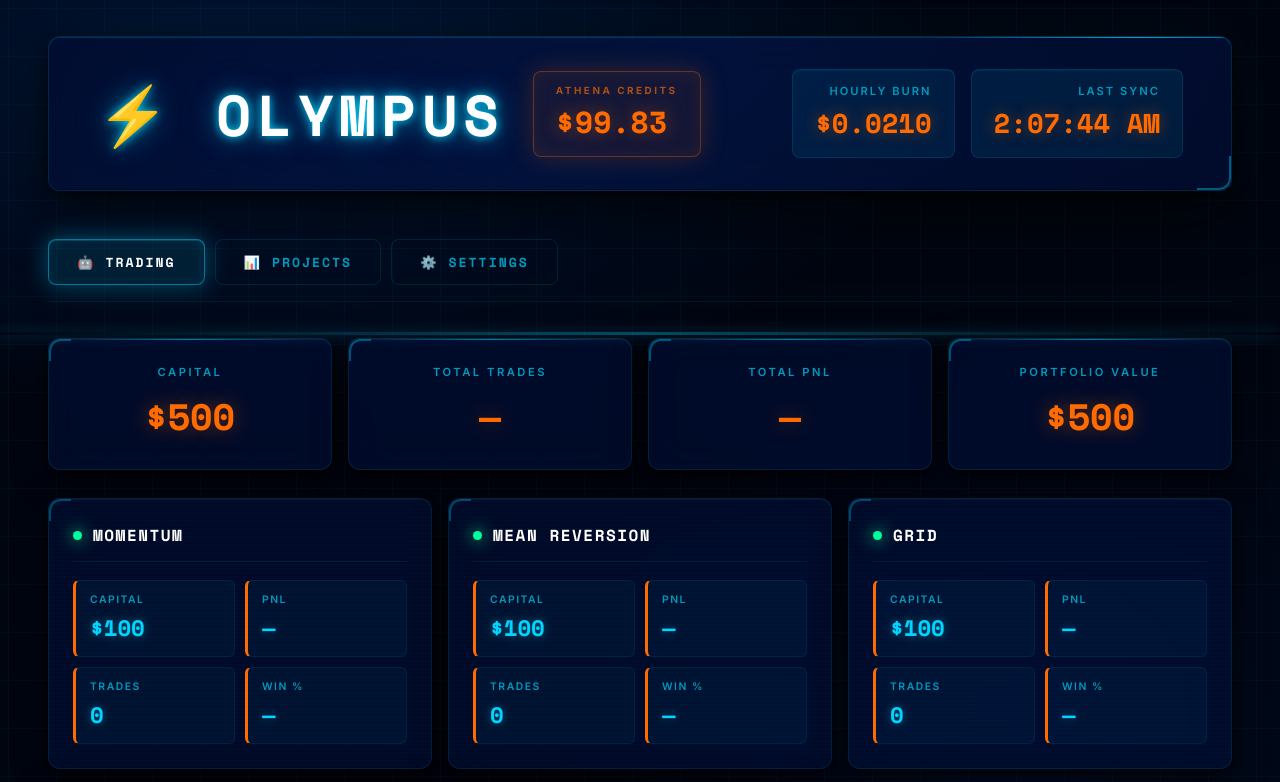
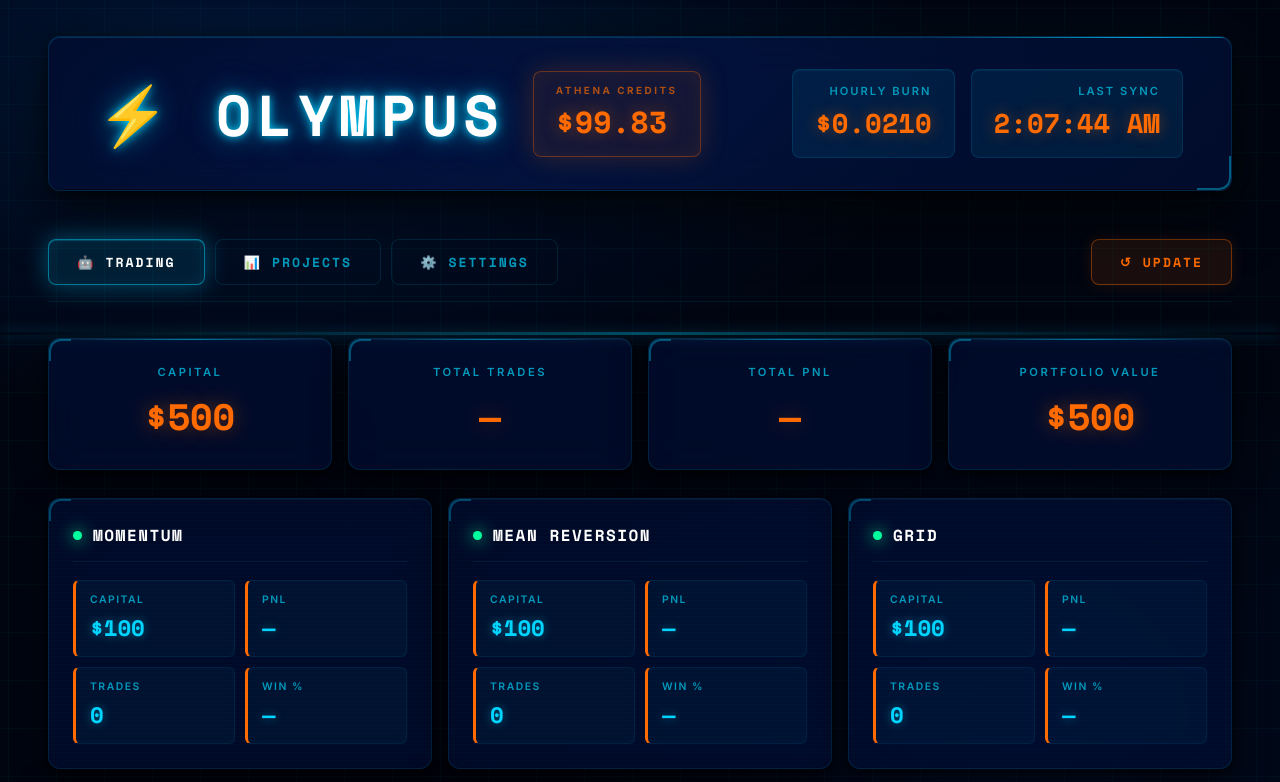
Before and after one commit to Jfrm918/tradebot-hub, a website: page trading_bots/olympus.html in a window 1280 px wide. Shown: the top 782 px of the page. Drawn offline with nearby package versions, Linux system fonts and the light colour scheme; no server answers.

Commit message:
Add UPDATE button to Olympus hub - manual refresh of bot data and credits

```diff
--- a/trading_bots/olympus.html
+++ b/trading_bots/olympus.html
@@ -688,6 +688,45 @@
         }
         .ts { margin-top: 6px; font-size: 0.72em; color: rgba(0,212,255,0.18); letter-spacing: 1px; }
 
+        /* ── UPDATE BUTTON ── */
+        .update-btn {
+            margin-left: auto;
+            padding: 12px 28px;
+            background: rgba(255,107,0,0.1);
+            border: 1px solid rgba(255,107,0,0.4);
+            color: var(--orange);
+            cursor: pointer;
+            font-family: 'Space Mono', monospace;
+            font-size: 0.82em;
+            text-transform: uppercase;
+            letter-spacing: 2px;
+            font-weight: 700;
+            border-radius: 8px;
+            transition: all 0.25s cubic-bezier(0.23,1,0.32,1);
+            box-shadow: 0 0 16px rgba(255,107,0,0.12);
+        }
+        .update-btn:hover {
+            background: rgba(255,107,0,0.2);
+            border-color: rgba(255,107,0,0.7);
+            box-shadow: 0 0 28px rgba(255,107,0,0.35);
+            transform: translateY(-2px);
+        }
+        .update-btn.spinning {
+            animation: spin 0.8s linear infinite;
+            opacity: 0.7;
+            pointer-events: none;
+        }
+        @keyframes spin {
+            0%   { transform: rotate(0deg); }
+            100% { transform: rotate(360deg); }
+        }
+        .update-btn.done {
+            background: rgba(0,255,157,0.1);
+            border-color: rgba(0,255,157,0.5);
+            color: var(--green);
+            box-shadow: 0 0 20px rgba(0,255,157,0.25);
+        }
+
         @media (max-width: 1200px) {
             .bot-card { grid-column: span 6; }
         }
@@ -734,6 +773,7 @@
             <button class="tab-button active" onclick="switchTab('trading',this)">🤖 Trading</button>
             <button class="tab-button" onclick="switchTab('projects',this)">📊 Projects</button>
             <button class="tab-button" onclick="switchTab('settings',this)">⚙️ Settings</button>
+            <button class="update-btn" id="updateBtn" onclick="manualUpdate()">↺ UPDATE</button>
         </div>
 
         <!-- ── TRADING ── -->
@@ -954,6 +994,62 @@
             document.getElementById('timestamp').textContent  = now.toLocaleString();
         }
 
+        function manualUpdate() {
+            const btn = document.getElementById('updateBtn');
+            btn.textContent = '↺';
+            btn.classList.add('spinning');
+            btn.classList.remove('done');
+
+            Promise.all([
+                fetch('./snapshot.json?t=' + Date.now()).then(r => r.json()).catch(() => null),
+                fetch('/usage_tracker.json?t=' + Date.now()).then(r => r.json()).catch(() => null)
+            ]).then(([snap, usage]) => {
+                if (snap) {
+                    let pnl = 0, trades = 0;
+                    for (const [name, bot] of Object.entries(snap.bots)) {
+                        const p = bot.pnl || 0, t = bot.trades || 0, w = bot.wins || 0;
+                        const wr = t > 0 ? ((w/t)*100).toFixed(1) + '%' : '—';
+                        pnl += p; trades += t;
+                        const pe = document.getElementById(`${name}-pnl`);
+                        if (pe) { pe.textContent = fmt(p); pe.className = 'metric-value' + (p > 0 ? ' pos' : p < 0 ? ' neg' : ''); }
+                        const te = document.getElementById(`${name}-trades`);
+                        const we = document.getElementById(`${name}-wr`);
+                        if (te) te.textContent = t;
+                        if (we) we.textContent = wr;
+                    }
+                    const pe = document.getElementById('totalPnL');
+                    if (pe) { pe.textContent = fmt(pnl); pe.className = 'summary-value' + (pnl > 0 ? ' green' : pnl < 0 ? ' neg' : ''); }
+                    const te = document.getElementById('totalTrades');
+                    const pve = document.getElementById('portfolioValue');
+                    if (te)  te.textContent  = trades;
+                    if (pve) pve.textContent = `$${(500 + pnl).toFixed(2)}`;
+                }
+                if (usage) {
+                    const c = usage.credits, b = usage.burn_rate;
+                    const bal = parseFloat(c.current_balance);
+                    const dly = parseFloat(b.daily_average);
+                    document.getElementById('credits').textContent       = `$${bal.toFixed(2)}`;
+                    document.getElementById('creditsBalance').textContent = `$${bal.toFixed(2)}`;
+                    document.getElementById('creditsSpent').textContent   = `$${parseFloat(c.total_spent).toFixed(2)}`;
+                    document.getElementById('dailyBurn').textContent     = `$${dly.toFixed(3)}/day`;
+                    document.getElementById('hourlyBurn').textContent    = `$${parseFloat(b.hourly_average).toFixed(4)}/hr`;
+                    document.getElementById('burnRate').textContent      = `$${parseFloat(b.hourly_average).toFixed(4)}`;
+                    document.getElementById('daysRemaining').textContent = `${b.days_remaining || Math.floor(bal/dly)} days`;
+                }
+                const now = new Date();
+                document.getElementById('lastUpdate').textContent = now.toLocaleTimeString();
+                document.getElementById('timestamp').textContent  = now.toLocaleString();
+
+                btn.classList.remove('spinning');
+                btn.classList.add('done');
+                btn.textContent = '✓ UPDATED';
+                setTimeout(() => {
+                    btn.textContent = '↺ UPDATE';
+                    btn.classList.remove('done');
+                }, 2500);
+            });
+        }
+
         updateTrading();
         updateCredits();
         setInterval(updateTrading,  5000);
```
